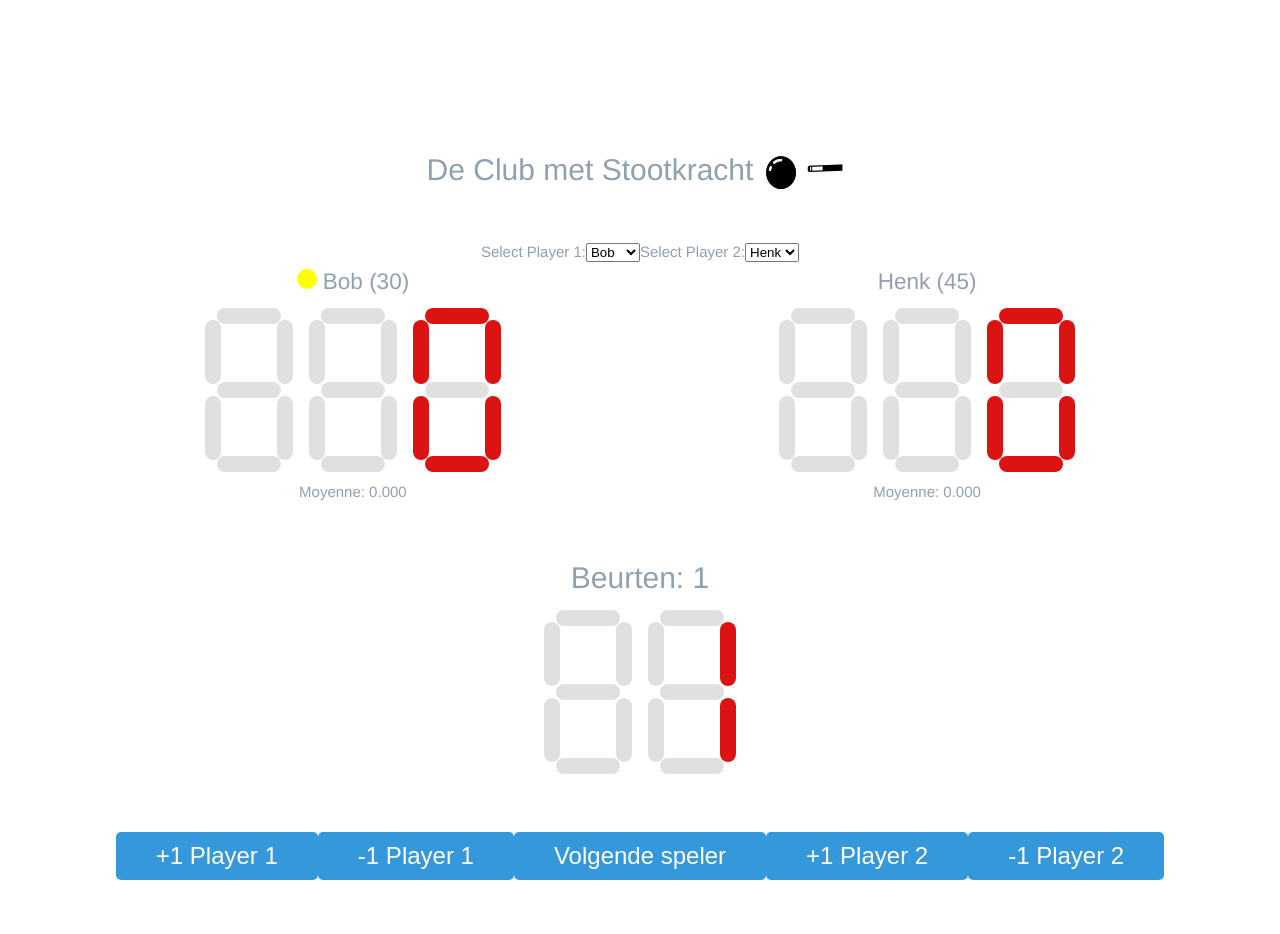
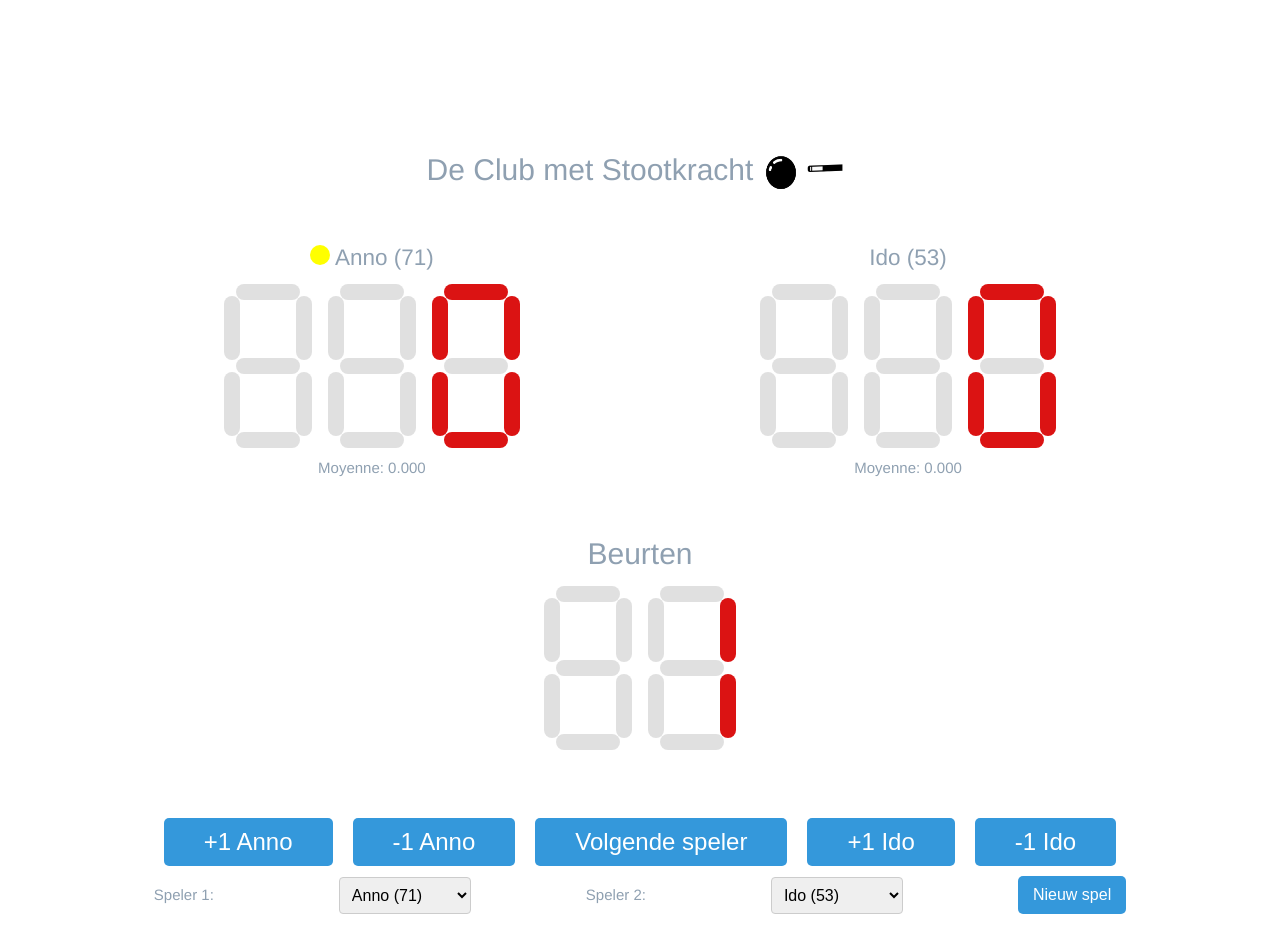
Before and after one commit to chemistry-software/biljartscorebord, a Vue app: page / in a window 1280 px wide. Before the commit the page ends 880 px from the top, so only its background shows below. Built offline with nearby package versions, Linux system fonts and the light colour scheme.

Commit message:
Properly working version

```diff
--- a/src/components/PlayerComponent.vue
+++ b/src/components/PlayerComponent.vue
@@ -1,6 +1,5 @@
 <template>
   <div>
-    <!-- <h1>{{ points }}</h1> -->
     <h2>
       <span :class="{ 'current-player': isCurrentPlayer }" class="current-player-ball"></span>
       {{ playerName }} ({{ pointsNeeded }})
@@ -14,13 +13,13 @@
 import SegmentedDisplay from './SegmentedDisplay.vue';
 
 export default {
-  props: ['playerName', 'points', 'turnsTaken', 'pointsNeeded', 'isCurrentPlayer', 'playerIdx'],
+  props: ['playerName', 'points', 'turnsTaken', 'pointsNeeded', 'isCurrentPlayer', 'started'],
   components: {
     SegmentedDisplay
   },
   data() {
     return {
-      ballColor: this.playerIdx == 0 ? 'yellow' : 'white'
+      ballColor: this.started ? 'yellow' : 'white'
     }
   }
 };
--- a/src/components/ScoreboardComponent.vue
+++ b/src/components/ScoreboardComponent.vue
@@ -1,17 +1,5 @@
 <template>
   <div>
-    <div class="config-container">
-      <label for="player1Select">Select Player 1:</label>
-      <select id="player1Select" v-model="player1Index">
-        <option v-for="(player, index) in players" :key="index" :value="index">{{ player.name }}</option>
-      </select>
-
-      <label for="player2Select">Select Player 2:</label>
-      <select id="player2Select" v-model="player2Index">
-        <option v-for="(player, index) in players" :key="index" :value="index">{{ player.name }}</option>
-      </select>
-    </div>
-
     <div class="players-container">
       <PlayerComponent
         :playerName="players[player1Index]?.name"
@@ -19,7 +7,7 @@
         :turnsTaken="players[player1Index]?.turnsTaken"
         :pointsNeeded="players[player1Index]?.pointsNeeded"
         :isCurrentPlayer="currentPlayerIndex === player1Index"
-        :playerIdx="player1Index"
+        :started="true"
       />
       <PlayerComponent
         :playerName="players[player2Index]?.name"
@@ -27,21 +15,34 @@
         :turnsTaken="players[player2Index]?.turnsTaken"
         :pointsNeeded="players[player2Index]?.pointsNeeded"
         :isCurrentPlayer="currentPlayerIndex === player2Index"
-        :playerIdx="player2Index"
+        :started="false"
       />
     </div>
 
     <div class="turns-container">
-      <h1>Beurten: {{ players[player1Index]?.turnsTaken || 1 }}</h1>
+      <h1>Beurten</h1>
       <SegmentedDisplay :points="turn" :nDigits="2"/>
     </div>
 
     <div class="button-container">
-      <button @click="incrementPoints(player1Index)">+1 Player 1</button>
-      <button @click="decrementPoints(player1Index)">-1 Player 1</button>
+      <button @click="incrementPoints(player1Index)">+1 {{ players[player1Index]?.name }}</button>
+      <button @click="decrementPoints(player1Index)">-1 {{ players[player1Index]?.name }}</button>
       <button @click="nextPlayer">Volgende speler</button>
-      <button @click="incrementPoints(player2Index)">+1 Player 2</button>
-      <button @click="decrementPoints(player2Index)">-1 Player 2</button>
+      <button @click="incrementPoints(player2Index)">+1 {{ players[player2Index]?.name }}</button>
+      <button @click="decrementPoints(player2Index)">-1 {{ players[player2Index]?.name }}</button>
+    </div>
+
+    <div class="config-container">
+      <label for="player1Select">Speler 1:</label>
+      <select id="player1Select" v-model="player1Index">
+        <option v-for="(player, index) in players" :key="index" :value="index">{{ player.name }} ({{ player.pointsNeeded }})</option>
+      </select>
+
+      <label for="player2Select">Speler 2:</label>
+      <select id="player2Select" v-model="player2Index">
+        <option v-for="(player, index) in players" :key="index" :value="index">{{ player.name }} ({{ player.pointsNeeded }})</option>
+      </select>
+      <button @click="startNewGame">Nieuw spel</button>
     </div>
   </div>
 </template>
@@ -59,18 +60,36 @@ interface Player {
 }
 
 let players = ref<Player[]>([]);
-let currentPlayerIndex = ref(0);
 let player1Index = ref(0);
 let player2Index = ref(1); // Set the default for player 2
+let currentPlayerIndex = ref(player1Index.value);
 
-const selectedPlayer = computed(() => players.value[currentPlayerIndex.value]);
+const nextPlayer = () => {
+  // Player 1 always starts on a turn
+  if(!players.value[player1Index.value].turnsTaken) {
+    players.value[player1Index.value].turnsTaken = 1;
+  }
+
+  // Switch player and put new player on a new turn already, because that's how it goes in billiards
+  currentPlayerIndex.value = currentPlayerIndex.value === player1Index.value ? player2Index.value : player1Index.value;
+  players.value[currentPlayerIndex.value].turnsTaken += 1;
+};
+
+const turn = computed(() => players?.value[currentPlayerIndex.value]?.turnsTaken || 1);
 
 const loadPlayers = () => {
   players.value = [
-    { name: 'Bob', points: 0, turnsTaken: 1, pointsNeeded: 30 },
-    { name: 'Henk', points: 0, turnsTaken: 1, pointsNeeded: 45 },
-    { name: 'Fred', points: 0, turnsTaken: 1, pointsNeeded: 69 },
-    { name: 'Derp', points: 0, turnsTaken: 1, pointsNeeded: 12 }
+    { name: 'Anno', points: 0, turnsTaken: 0, pointsNeeded: 71 },
+    { name: 'Ido', points: 0, turnsTaken: 0, pointsNeeded: 53 },
+    { name: 'Bert', points: 0, turnsTaken: 0, pointsNeeded: 49 },
+    { name: 'Geert', points: 0, turnsTaken: 0, pointsNeeded: 36 },
+    { name: 'Gerrit', points: 0, turnsTaken: 0, pointsNeeded: 35 },
+    { name: 'Erik', points: 0, turnsTaken: 0, pointsNeeded: 32 },
+    { name: 'Piet', points: 0, turnsTaken: 0, pointsNeeded: 23 },
+    { name: 'Brendon', points: 0, turnsTaken: 0, pointsNeeded: 20 },
+    { name: 'Giel', points: 0, turnsTaken: 0, pointsNeeded: 18 },
+    { name: 'Louis', points: 0, turnsTaken: 0, pointsNeeded: 16 },
+    { name: 'Anjo', points: 0, turnsTaken: 0, pointsNeeded: 12 },
   ];
 };
 
@@ -86,15 +105,16 @@ const decrementPoints = (playerIndex: number) => {
   players.value[playerIndex].points -= 1;
 };
 
-const nextPlayer = () => {
-  currentPlayerIndex.value = (currentPlayerIndex.value + 1) % players.value.length;
-  players.value[currentPlayerIndex.value].turnsTaken += 1;
+const startNewGame = () => {
+  // Reset points, turnsTaken, and any other game-related state
+  players.value.forEach((player) => {
+    player.points = 0;
+    player.turnsTaken = 0;
+  });
+  players.value[player1Index.value].turnsTaken = 1;
 };
 
-const turn = computed(() => selectedPlayer?.value?.turnsTaken);
 </script>
-
-
 
 <style>
 .players-container {
@@ -117,5 +137,24 @@ const turn = computed(() => selectedPlayer?.value?.turnsTaken);
 .button-container button {
   font-size: 24px;
   padding: 10px 40px;
+  margin: 10px;
+}
+
+.config-container {
+  display: flex;
+  align-items: center;
+  justify-content: space-between;
+  margin-bottom: 20px;
+}
+
+.config-container label {
+  margin-right: 10px;
+}
+
+.config-container select {
+  padding: 8px;
+  font-size: 16px;
+  border: 1px solid #ccc;
+  border-radius: 4px;
 }
 </style>
```
